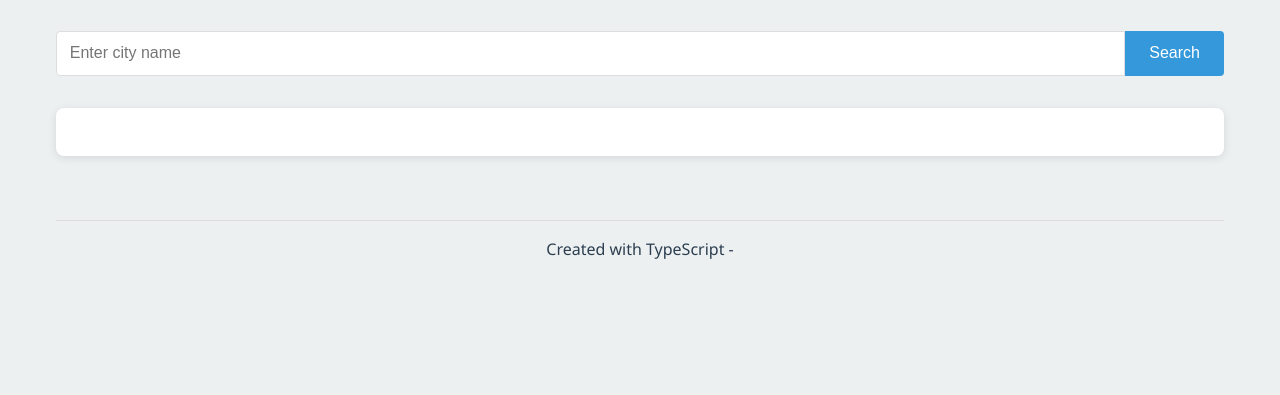
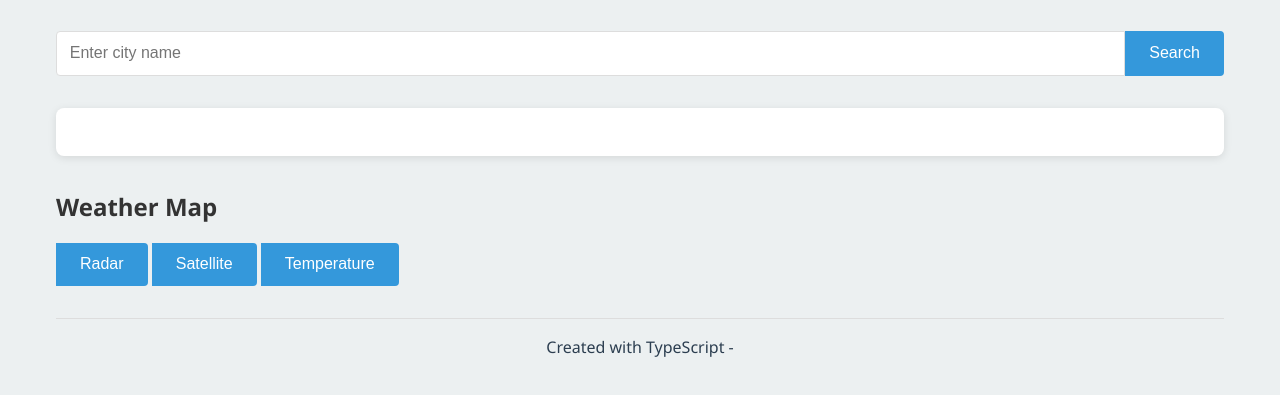
Before and after one commit to omark807/weather-dashboard, a website: page public/index.html in a window 1280 px wide. Shown: the part 91-486 px from the top of the page. Drawn offline with Linux system fonts and the light colour scheme.

Commit message:
Adding map section in main page for weather maps

```diff
--- a/public/index.html
+++ b/public/index.html
@@ -44,6 +44,16 @@
         <!-- Current weather will be populated by JavaScript -->
       </section>
 
+      <section class="weather-map-container" id="weather-map-container">
+        <h2>Weather Map</h2>
+        <div class="weather-map" id="weather-map"></div>
+        <div class="map-controls">
+          <button id="radar-button" class="map-button active">Radar</button>
+          <button id="satellite-button" class="map-button">Satellite</button>
+          <button id="temperature-button" class="map-button">Temperature</button>
+        </div>
+      </section>
+
       <section class="forecast" id="forecast">
         <!-- Forecast will be populated by JavaScript -->
       </section>
```
